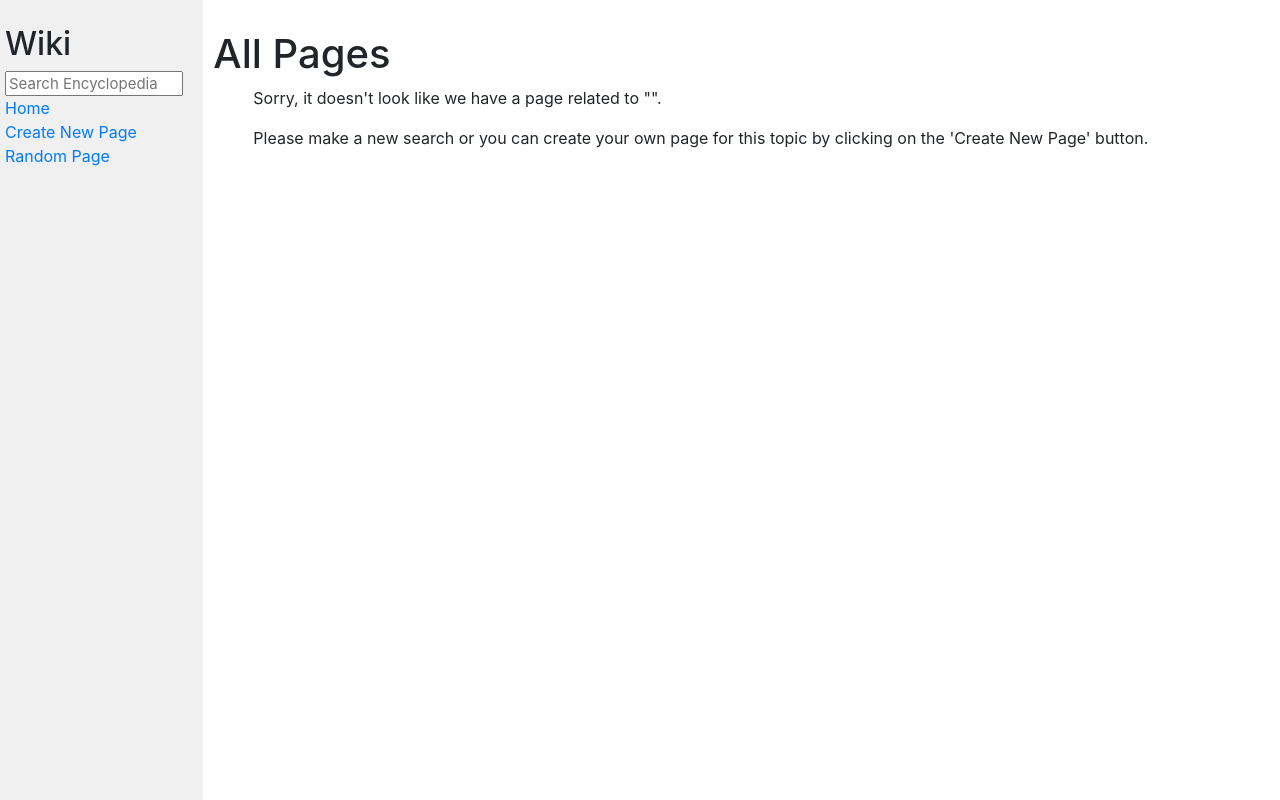
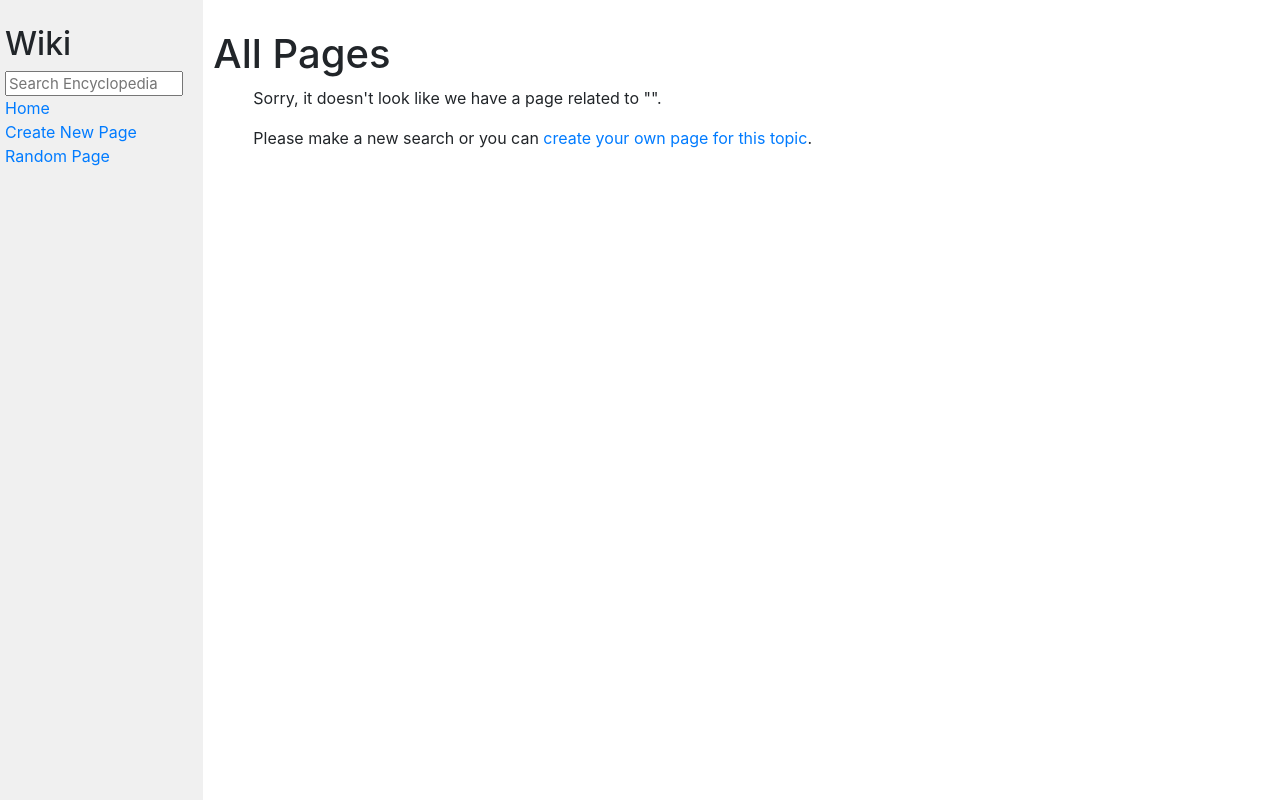
Before and after one commit to OliviaU-B/wiki, a Django app: template encyclopedia/templates/encyclopedia/index.html in a window 1280 px wide. Run offline with Django 3.2, Linux system fonts and the light colour scheme; the template is opened without the code that fills it, so the values that code supplies are empty; some libraries are stand-ins or nearby versions.

Commit message:
Update to no matching search response

```diff
--- a/encyclopedia/templates/encyclopedia/index.html
+++ b/encyclopedia/templates/encyclopedia/index.html
@@ -12,7 +12,7 @@
             <li><a href="{% url 'get_entry' entry %}">{{ entry }}</a></li>
         {% empty %}
             <p>Sorry, it doesn't look like we have a page related to "{{ query }}".</p>
-            <p>Please make a new search or you can create your own page for this topic by clicking on the 'Create New Page' button.</p>
+        <p>Please make a new search or you can <a href="{% url 'create_entry' %}">create your own page for this topic</a>.</p>
 
         {% endfor %}
     </ul>
```
